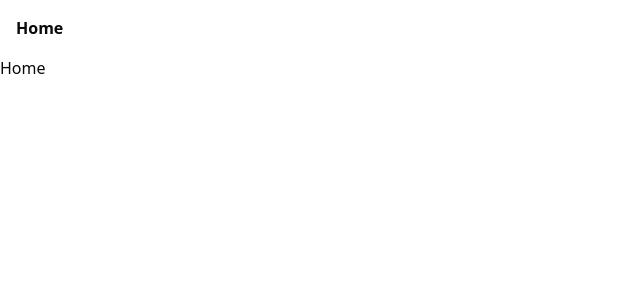
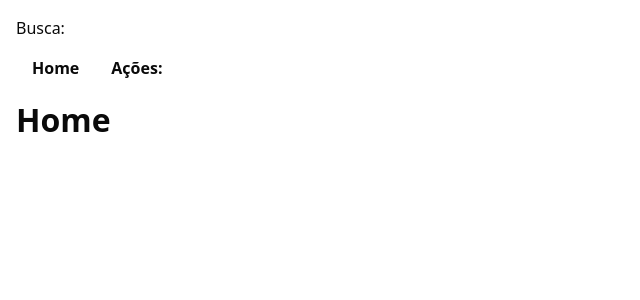
Before and after one commit to LeonardoSousa20/origamid-nextjs, a Next.js app: page / in a window 1280 px wide. Shown: the top 300 px of the page, without its empty margins (0-640 px from the left). Built offline with nearby package versions, Linux system fonts and the light colour scheme.

Commit message:
router hooks

```diff
--- /dev/null
+++ b/src/app/acoes/[acao]/page.tsx
@@ -0,0 +1,34 @@
+type Acao = {
+  nome: string;
+  preco: number;
+  atualizada: string;
+};
+
+export const revalidate = 5;
+
+type PageParams = {
+  params: {
+    acao: string;
+  };
+};
+
+export default async function AcoesPage({ params }: PageParams) {
+  console.log(params);
+  const response = await fetch(`https://api.origamid.online/acoes/${params.acao}`, {
+    next: {
+      // revalidate: 0,
+      tags: ['acoes'],
+    },
+  });
+
+  const acao = (await response.json()) as Acao;
+
+  return (
+    <main>
+      <h1>Ações</h1>
+      <h2>{acao.nome}</h2>
+      <p>Preço: {acao.preco}</p>
+      <p>Atualizada: {acao.atualizada}</p>
+    </main>
+  );
+}
--- a/src/app/globals.css
+++ b/src/app/globals.css
@@ -2,6 +2,20 @@
 @import "tw-animate-css";
 
 @custom-variant dark (&:is(.dark *));
+
+html{
+  margin: 1rem;
+}
+h1{
+  font-size: 2.0rem;
+  font-weight: bold;
+  margin-bottom:  1.5rem;
+}
+h2{
+  font-size: 1.5rem;
+  font-weight: bold;
+  margin-bottom:  1.5rem;
+}
 
 @theme inline {
   --radius-sm: calc(var(--radius) - 4px);
--- a/src/components/menu/menu.tsx
+++ b/src/components/menu/menu.tsx
@@ -1,13 +1,37 @@
-import Link from "next/link";
+'use client';
+import Link from 'next/link';
+import { useParams, usePathname, useRouter, useSearchParams } from 'next/navigation';
+import { Suspense, useEffect } from 'react';
 
-export default async function Menu(){
+function Busca() {
+  const searchParams = useSearchParams();
+  const busca = searchParams.get('busca');
+  return <div>Busca: {busca}</div>;
+}
 
+export default function Menu() {
+  const params = useParams();
+  const pathName = usePathname(); // exemplo de retorno /acoes/lua
+  const router = useRouter();
 
-    return (
-        <ul id='menu' className='flex font-bold gap-8 p-4'>
-            <li>
-                <Link href='/'>Home</Link>
-            </li>
-        </ul>
-    )
+  useEffect(() => {
+    setInterval(() => {
+      router.refresh();
+    }, 5000);
+  }, []);
+  return (
+    <>
+      <Suspense fallback="<UNK>">
+        <Busca />
+      </Suspense>
+      <ul id="menu" className="flex font-bold gap-8 p-4">
+        <li>
+          <Link href="/">Home</Link>
+        </li>
+        <li>
+          <Link href="/acoes/lua?busca=lua">Ações: {params.acao}</Link>
+        </li>
+      </ul>
+    </>
+  );
 }
```
